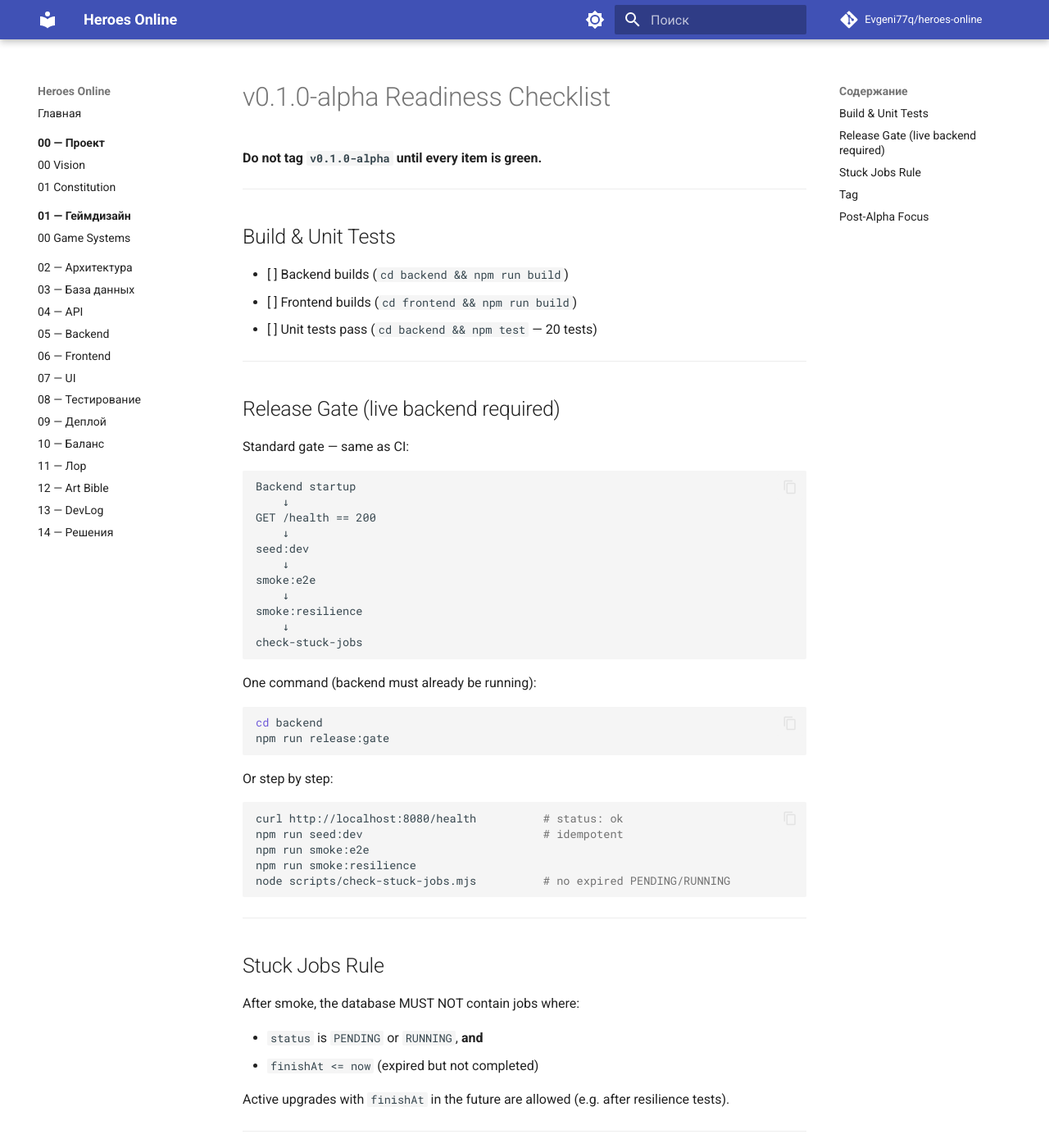
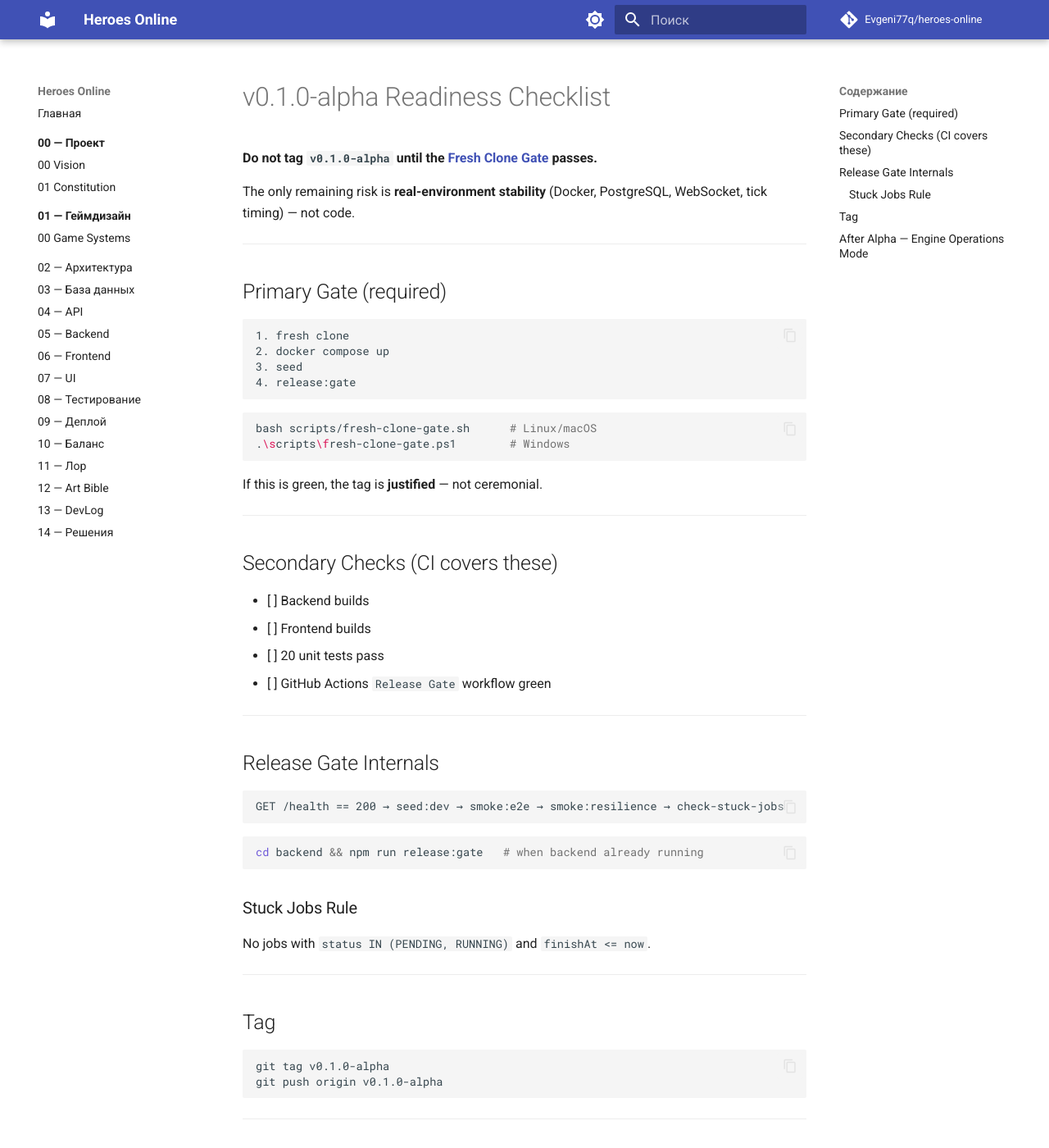
Before and after one commit to Evgeni77q/heroes-online, an MkDocs documentation site: the page built from docs/00_Project/09_Alpha_Readiness.md, in a window 1280 px wide and 1400 px high. Shown: the whole window at 82% size. Built offline with MkDocs 1.6.1 and Material for MkDocs 9.7.7, drawn with Linux system fonts in a browser that asks for light colours; comment, search, counter and statistics services are not loaded; some of the changed text lies outside the part shown.

Commit message:
docs(release): formalize fresh-clone gate as alpha blocker

````diff
--- a/docs/00_Project/09_Alpha_Readiness.md
+++ b/docs/00_Project/09_Alpha_Readiness.md
@@ -1,68 +1,55 @@
 # v0.1.0-alpha Readiness Checklist
 
-**Do not tag `v0.1.0-alpha` until every item is green.**
+**Do not tag `v0.1.0-alpha` until the [Fresh Clone Gate](10_Fresh_Clone_Gate.md) passes.**
+
+The only remaining risk is **real-environment stability** (Docker, PostgreSQL, WebSocket, tick timing) — not code.
 
 ---
 
-## Build & Unit Tests
+## Primary Gate (required)
 
-- [ ] Backend builds (`cd backend && npm run build`)
-- [ ] Frontend builds (`cd frontend && npm run build`)
-- [ ] Unit tests pass (`cd backend && npm test` — 20 tests)
+```
+1. fresh clone
+2. docker compose up
+3. seed
+4. release:gate
+```
+
+```bash
+bash scripts/fresh-clone-gate.sh      # Linux/macOS
+.\scripts\fresh-clone-gate.ps1        # Windows
+```
+
+If this is green, the tag is **justified** — not ceremonial.
 
 ---
 
-## Release Gate (live backend required)
+## Secondary Checks (CI covers these)
 
-Standard gate — same as CI:
-
-```
-Backend startup
-    ↓
-GET /health == 200
-    ↓
-seed:dev
-    ↓
-smoke:e2e
-    ↓
-smoke:resilience
-    ↓
-check-stuck-jobs
-```
-
-One command (backend must already be running):
-
-```bash
-cd backend
-npm run release:gate
-```
-
-Or step by step:
-
-```bash
-curl http://localhost:8080/health          # status: ok
-npm run seed:dev                           # idempotent
-npm run smoke:e2e
-npm run smoke:resilience
-node scripts/check-stuck-jobs.mjs          # no expired PENDING/RUNNING
-```
+- [ ] Backend builds
+- [ ] Frontend builds
+- [ ] 20 unit tests pass
+- [ ] GitHub Actions `Release Gate` workflow green
 
 ---
 
-## Stuck Jobs Rule
+## Release Gate Internals
 
-After smoke, the database MUST NOT contain jobs where:
+```
+GET /health == 200 → seed:dev → smoke:e2e → smoke:resilience → check-stuck-jobs
+```
 
-- `status` is `PENDING` or `RUNNING`, **and**
-- `finishAt <= now` (expired but not completed)
+```bash
+cd backend && npm run release:gate   # when backend already running
+```
 
-Active upgrades with `finishAt` in the future are allowed (e.g. after resilience tests).
+### Stuck Jobs Rule
+
+No jobs with `status IN (PENDING, RUNNING)` and `finishAt <= now`.
 
 ---
 
 ## Tag
-
-Only when all checks pass:
 
 ```bash
 git tag v0.1.0-alpha
@@ -71,18 +58,16 @@ git push origin v0.1.0-alpha
 
 ---
 
-## Post-Alpha Focus
+## After Alpha — Engine Operations Mode
 
-No further infrastructure unless required. Build game systems on the existing pipeline:
+Stop adding architecture. Add **game systems** on the core:
 
-| Version | System |
-|---------|--------|
-| v0.2 | Economy — production, storage, city balance |
-| v0.3 | Army — training, upkeep, movement |
-| v0.4 | World & Territory — interactive map, capture |
-| v0.5 | Combat — PvE/PvP via Game Loop + Domain Events |
-| v0.6 | Social — alliances, diplomacy, chat |
+| Version | System | Stresses |
+|---------|--------|----------|
+| v0.2 | Economy | BalanceService, production ticks, storage, WS frequency |
+| v0.3 | Army | Timed jobs, upkeep, movement |
+| v0.4 | World & Territory | Map state, ownership events |
+| v0.5 | Combat | Domain events at scale |
+| v0.6 | Social | Multi-player realtime |
 
-**Pipeline (unchanged):** Command → Timed Job → Game Loop → Domain Event → WebSocket → UI
-
-Each new system follows the [Game System Stabilization Rule](08_Release_Stabilization.md#6-game-system-stabilization-rule-post-alpha).
+**Pipeline:** Command → Timed Job → Game Loop → Domain Event → WebSocket → UI
````
Also changed, not shown: README.md (+13 -0 lines), docs/00_Project/07_Release_Plan.md (+2 -7 lines), docs/00_Project/10_Fresh_Clone_Gate.md (added, +86 -0 lines), 2 other files.
